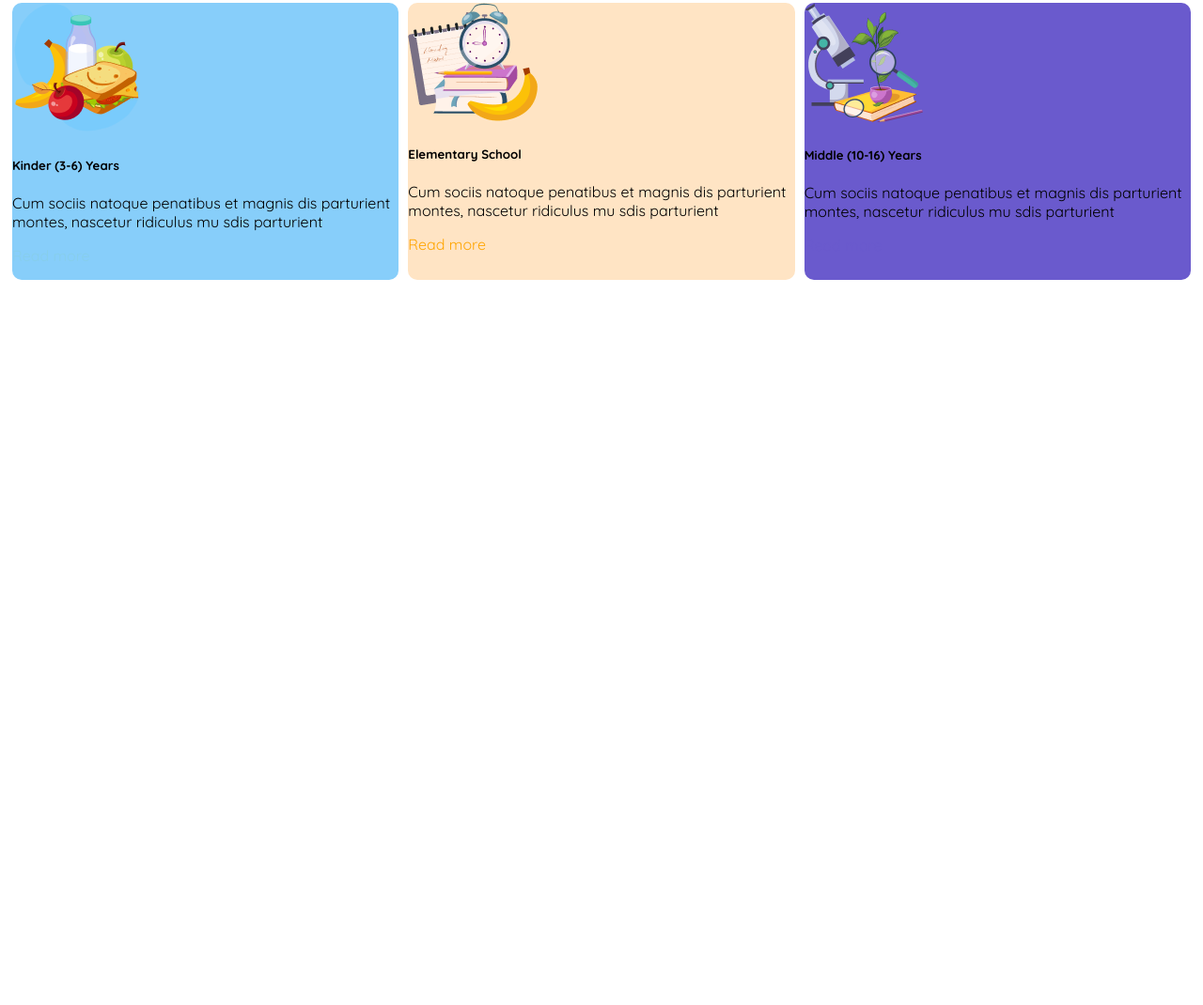
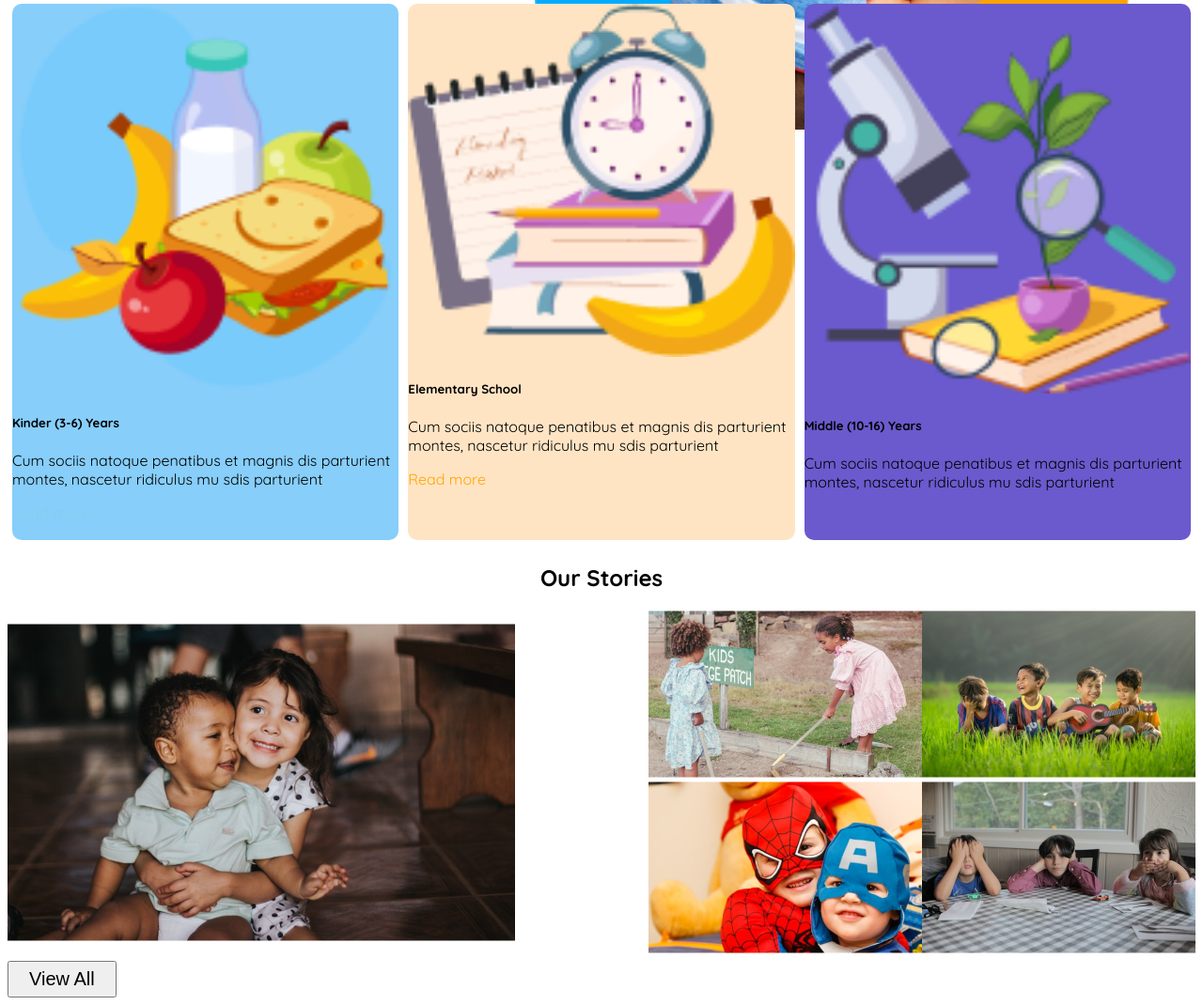
Before and after one commit to mdrasheduzzamanmm/assignment-second, a plain HTML site: page index.html in a window 1280 px wide. Shown: the part 747-1817 px from the top of the page at 94% size. Before the commit the page ends 1058 px from the top, so only its background shows below. Drawn offline with Linux system fonts and the light colour scheme.

Commit message:
added our stories section

```diff
--- a/index.html
+++ b/index.html
@@ -24,9 +24,10 @@
         <h2 id="two"><span class="ora">Empowering</span><br>students from small <br> age <span class="sky">towards vision</span></h2>
         <p>With the courage, Confidence, Creativity and Compassion to make <br> their Unique Contribution in a Diverse and Dynamic World.</p>
         <button class="btn-primary" >Enroll Now</button>
-
     </div>
-    <img bannar-img width="50%" src="assets/hero-kids.png">
+    <div class="bannar-image">
+    <img src="assets/hero-kids.png">
+    </div>
     </div>
     </header>
     <main>
@@ -67,9 +68,36 @@
     </div>
 </section>
      </section>
+     <!-- Our Stories Section -->
+     <section>
+        <div>
+      <h2 class="sto">Our Stories</h2>
+    </div>
+<section class="ro">
+    <div class="row-one">
+     <img src="assets/story-1.png">
+    </div>
+    <div class="row-two">
+        <div>
+            <img src="assets/story-2.png">
+        </div>
+        <div>
+            <img src="assets/story-3.png">
+        </div>
+        <div>
+            <img src="assets/story-4.png">
+        </div>
+        <div>
+            <img src="assets/story-5.png">
+        </div>
 
-
-
+    </div>
+</section>
+<section>
+    <div>
+        <button><span class="btn-sto">View All</span></button>
+    </div>
+</section>
     </main>
     <footer>
 
--- a/styles/school.css
+++ b/styles/school.css
@@ -77,6 +77,8 @@
     border: none;
  }
  .bannar-image{
+  width:
+  50%;
   margin: 0 auto;
  }
  /*Standard Curriculum Style*/
@@ -117,3 +119,31 @@
   border-radius: 10px;
   margin: 5px;
  }
+
+ /*Our Stories Section*/
+ .sto{
+text-align: center;
+ }
+ img{
+  width:100%;
+ }
+ .ro{
+   display: flex;
+   justify-content: space-between;
+   align-items: center;
+   max-height: 960;
+   gap: 5px;
+   margin-bottom: 4px;
+ }
+ .row-two{
+display: grid;
+grid-template-columns: repeat(2,2fr);
+ }
+ .btn-sto{
+  font-size: 1.25rem;
+  padding: 5px 15px;
+  border-radius:20px;
+  border: black;
+  display: block;
+  margin: auto;
+ }
```
